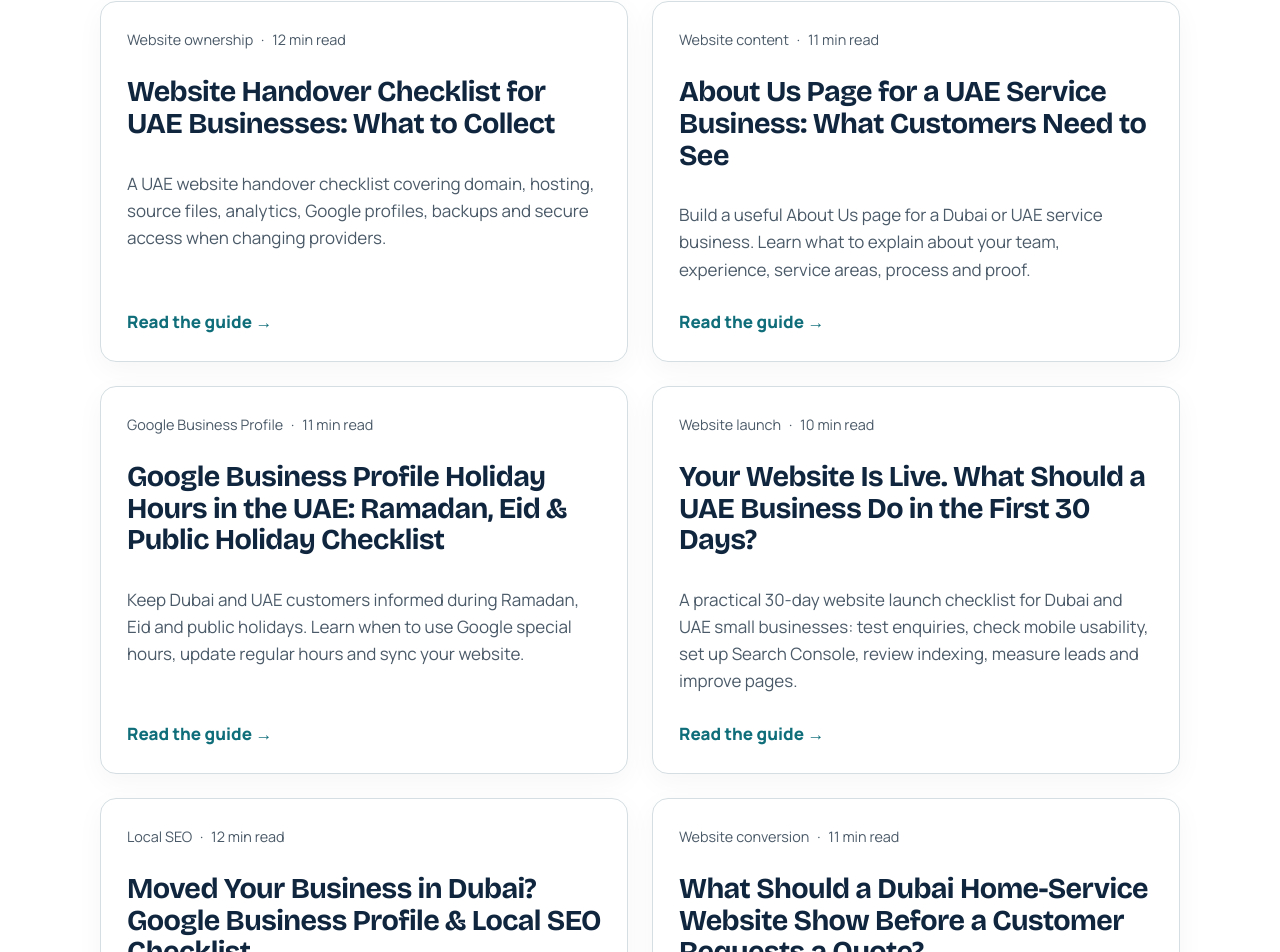
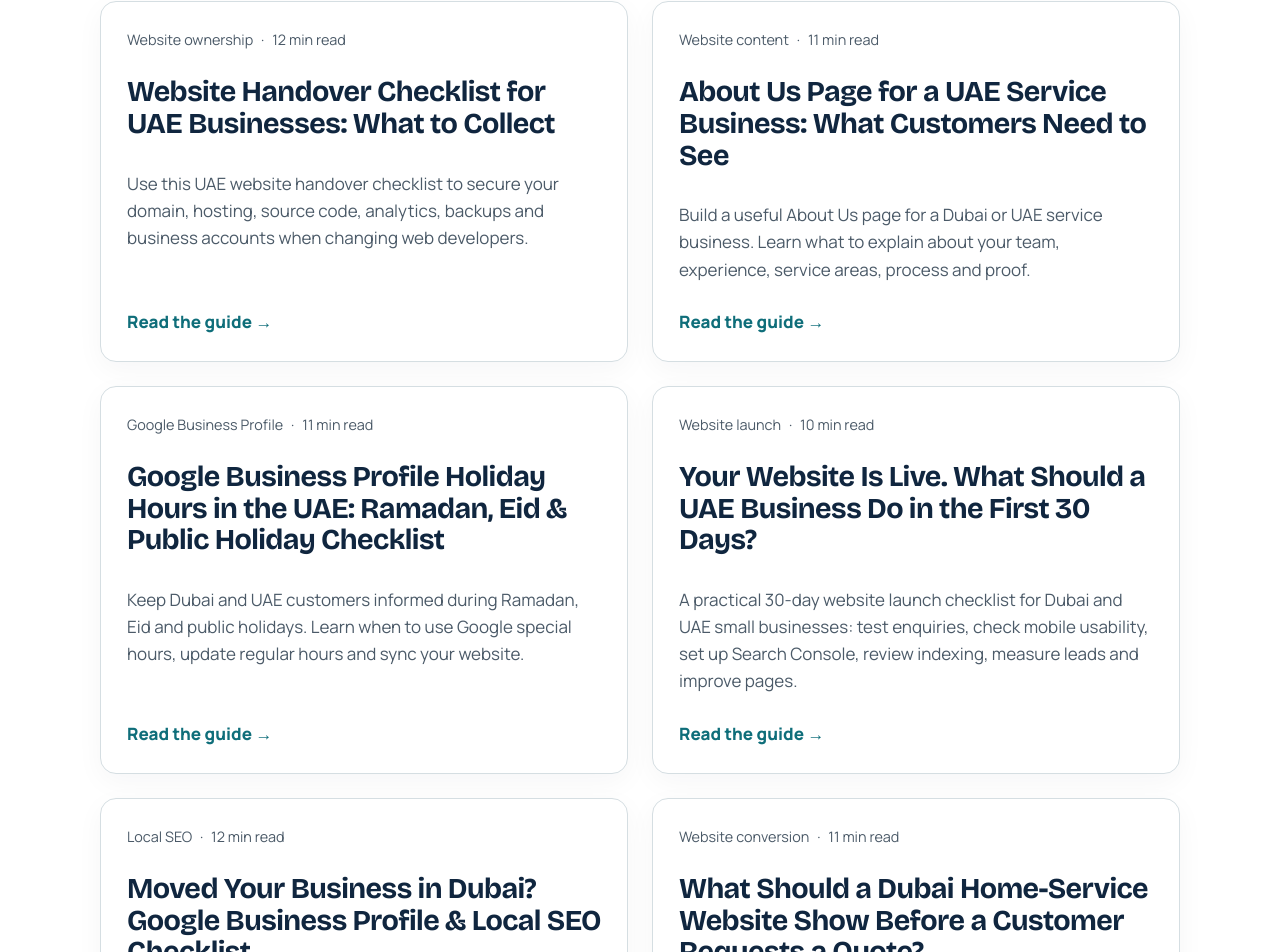
Before and after one commit to souravdadarwal01-max/fixleads-site, a Next.js app in the folder uae-leads-site/: page /blog in a window 1280 px wide. Shown: the part 876-1828 px from the top of the page. Built offline with nearby package versions, Linux system fonts and the light colour scheme; no server answers.

Commit message:
Sync latest blog card description with article SEO snippet

```diff
--- a/uae-leads-site/app/blog/page.js
+++ b/uae-leads-site/app/blog/page.js
@@ -2,7 +2,7 @@ import Link from "next/link";
 import { SITE, wa } from "../../lib/site";
 
 const posts = [
-  { slug: "website-handover-checklist-uae", title: "Website Handover Checklist for UAE Businesses: What to Collect", description: "A UAE website handover checklist covering domain, hosting, source files, analytics, Google profiles, backups and secure access when changing providers.", category: "Website ownership", readTime: "12 min read" },
+  { slug: "website-handover-checklist-uae", title: "Website Handover Checklist for UAE Businesses: What to Collect", description: "Use this UAE website handover checklist to secure your domain, hosting, source code, analytics, backups and business accounts when changing web developers.", category: "Website ownership", readTime: "12 min read" },
   { slug: "about-page-uae-service-businesses", title: "About Us Page for a UAE Service Business: What Customers Need to See", description: "Build a useful About Us page for a Dubai or UAE service business. Learn what to explain about your team, experience, service areas, process and proof.", category: "Website content", readTime: "11 min read" },
   { slug: "google-business-profile-holiday-hours-uae", title: "Google Business Profile Holiday Hours in the UAE: Ramadan, Eid & Public Holiday Checklist", description: "Keep Dubai and UAE customers informed during Ramadan, Eid and public holidays. Learn when to use Google special hours, update regular hours and sync your website.", category: "Google Business Profile", readTime: "11 min read" },
   { slug: "website-launch-checklist-uae", title: "Your Website Is Live. What Should a UAE Business Do in the First 30 Days?", description: "A practical 30-day website launch checklist for Dubai and UAE small businesses: test enquiries, check mobile usability, set up Search Console, review indexing, measure leads and improve pages.", category: "Website launch", readTime: "10 min read" },
```
